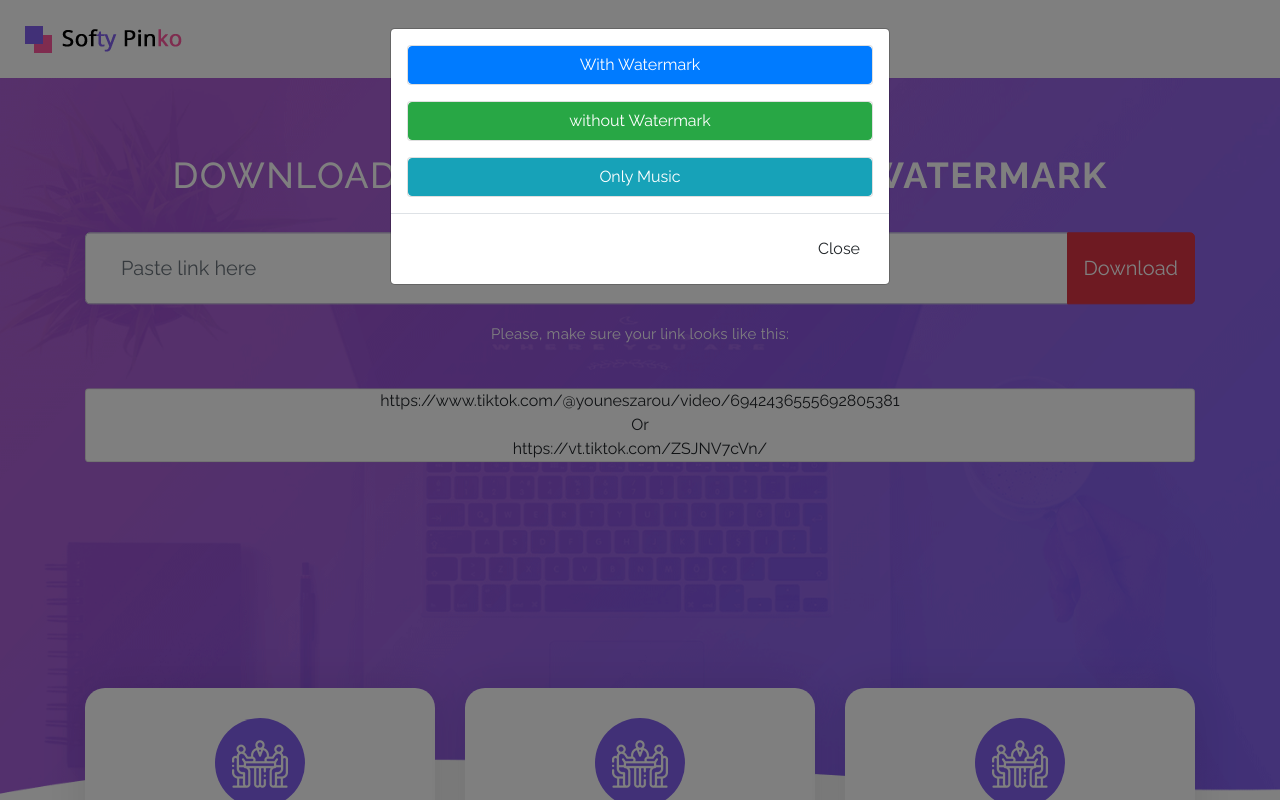
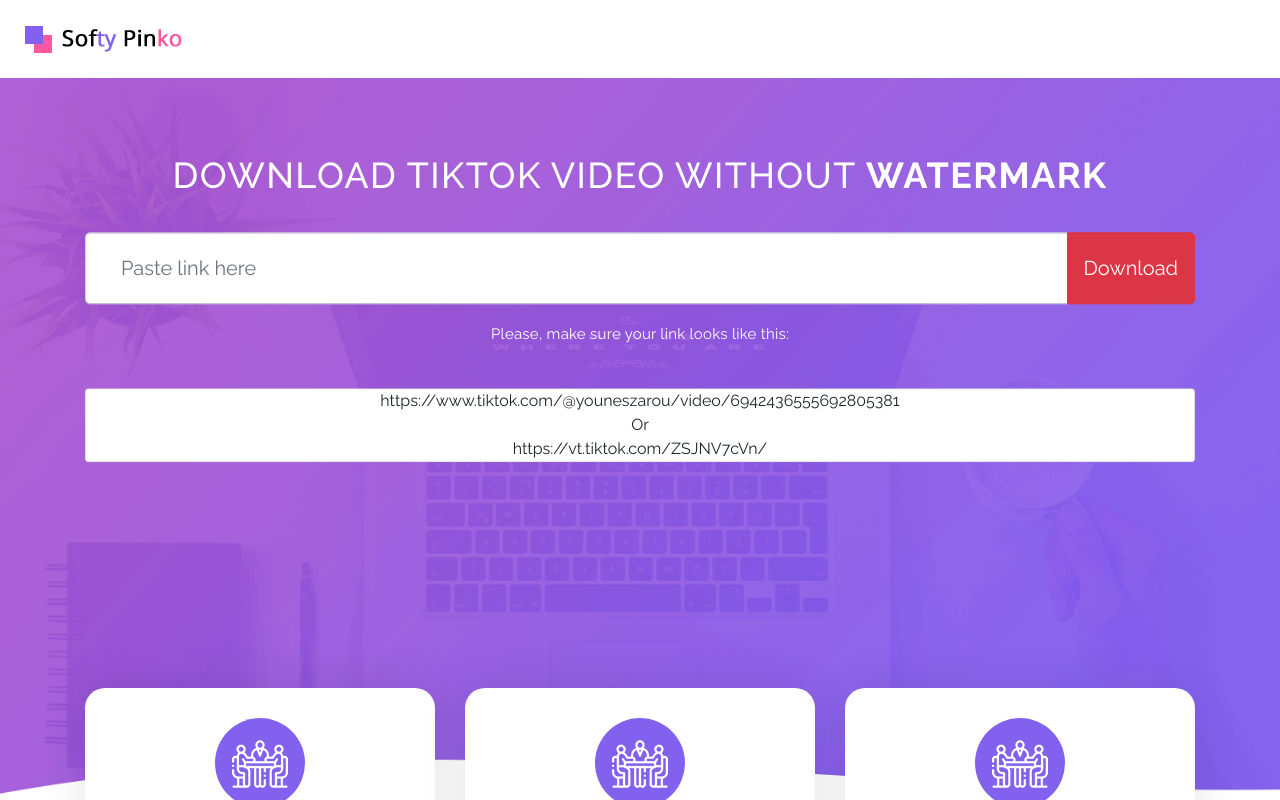
Before and after one commit to NarraRineesh/tiktok-backend, a website: page index.html in a window 1280 px wide. Shown: the top 800 px of the page. Drawn offline with nearby package versions, Linux system fonts and the light colour scheme.

Commit message:
port change

```diff
--- a/index.html
+++ b/index.html
@@ -339,7 +339,7 @@
       var oldVideoDownloadBtn = "";
       var oldMusicDownloadBtn = "";
       $(document).ready(function () {
-        $("#myModal").modal("show");
+        // $("#myModal").modal("show");
         $("#search-btn").on("click", function () {
           TikTok = null;
           // $("#result-area").fadeOut();
```
